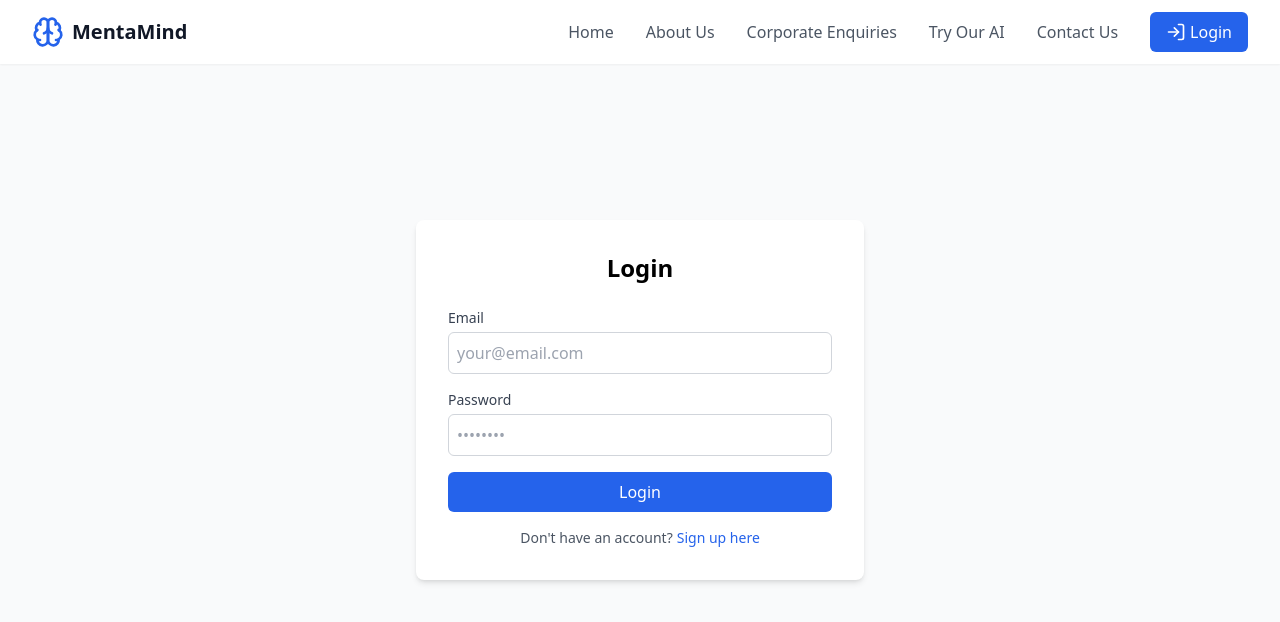
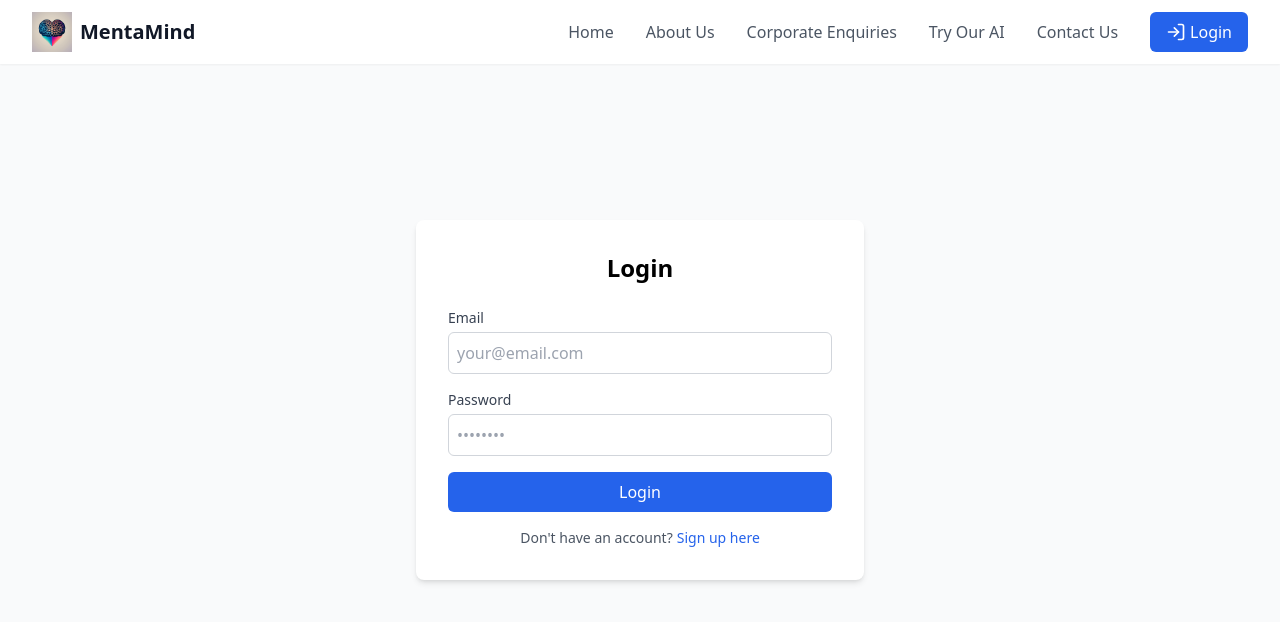
Before and after one commit to Anishhar03/mentamind, a React (Vite) app: page /login in a window 1280 px wide. Shown: the top 622 px of the page. Built offline with nearby package versions, Linux system fonts and the light colour scheme.

Commit message:
logo in nav

```diff
--- a/src/components/Navbar.tsx
+++ b/src/components/Navbar.tsx
@@ -1,7 +1,7 @@
 import React from 'react';
 import { Link, useLocation, useNavigate } from 'react-router-dom';
 import { motion } from 'framer-motion';
-import { Brain, Menu, X, User, LogIn, LogOut } from 'lucide-react';
+import { Menu, X, User, LogIn, LogOut } from 'lucide-react';
 
 interface NavbarProps {
   isAuthenticated: boolean;
@@ -32,19 +32,30 @@ export default function Navbar({ isAuthenticated, user, onLogout }: NavbarProps)
     <nav className="fixed w-full bg-white shadow-sm z-50">
       <div className="max-w-7xl mx-auto px-4 sm:px-6 lg:px-8">
         <div className="flex justify-between h-16 items-center">
-          {/* Logo */}
+          {/* Logo with your image */}
           <motion.div
             className="flex items-center"
             whileHover={{ scale: 1.05 }}
             whileTap={{ scale: 0.95 }}
           >
             <Link to="/" className="flex items-center">
-              <Brain className="h-8 w-8 text-blue-600" />
+              {/* Using your logo from public/photos */}
+              <img
+                src="/photos/Menta Mind Final[1].png"
+                alt="MentaMind Logo"
+                className="h-10 w-auto" // Adjust height as needed
+                onError={(e) => {
+                  // Fallback in case image fails to load
+                  const target = e.target as HTMLImageElement;
+                  target.onerror = null;
+                  target.src = '/photos/fallback-logo.png'; // Add a fallback image if needed
+                }}
+              />
               <span className="ml-2 text-xl font-bold text-gray-900">MentaMind</span>
             </Link>
           </motion.div>
 
-          {/* Mobile menu button */}
+          {/* Rest of the navbar code remains the same */}
           <div className="md:hidden">
             <button
               onClick={() => setIsMenuOpen(!isMenuOpen)}
@@ -55,7 +66,6 @@ export default function Navbar({ isAuthenticated, user, onLogout }: NavbarProps)
             </button>
           </div>
 
-          {/* Desktop Navigation */}
           <div className="hidden md:flex items-center space-x-8">
             {navItems.map((item) => (
               <Link
@@ -76,7 +86,6 @@ export default function Navbar({ isAuthenticated, user, onLogout }: NavbarProps)
               </Link>
             ))}
 
-            {/* Auth Section */}
             {isAuthenticated ? (
               <div className="flex items-center space-x-4">
                 <div className="flex items-center text-gray-700">
@@ -108,7 +117,7 @@ export default function Navbar({ isAuthenticated, user, onLogout }: NavbarProps)
         </div>
       </div>
 
-      {/* Mobile Menu */}
+      {/* Mobile Menu (same as before) */}
       <motion.div
         initial={{ height: 0, opacity: 0 }}
         animate={{
@@ -134,7 +143,6 @@ export default function Navbar({ isAuthenticated, user, onLogout }: NavbarProps)
             </Link>
           ))}
 
-          {/* Mobile Auth Section */}
           {isAuthenticated ? (
             <div className="pt-2 space-y-2">
               <div className="px-3 py-2 text-gray-700 flex items-center">
```
